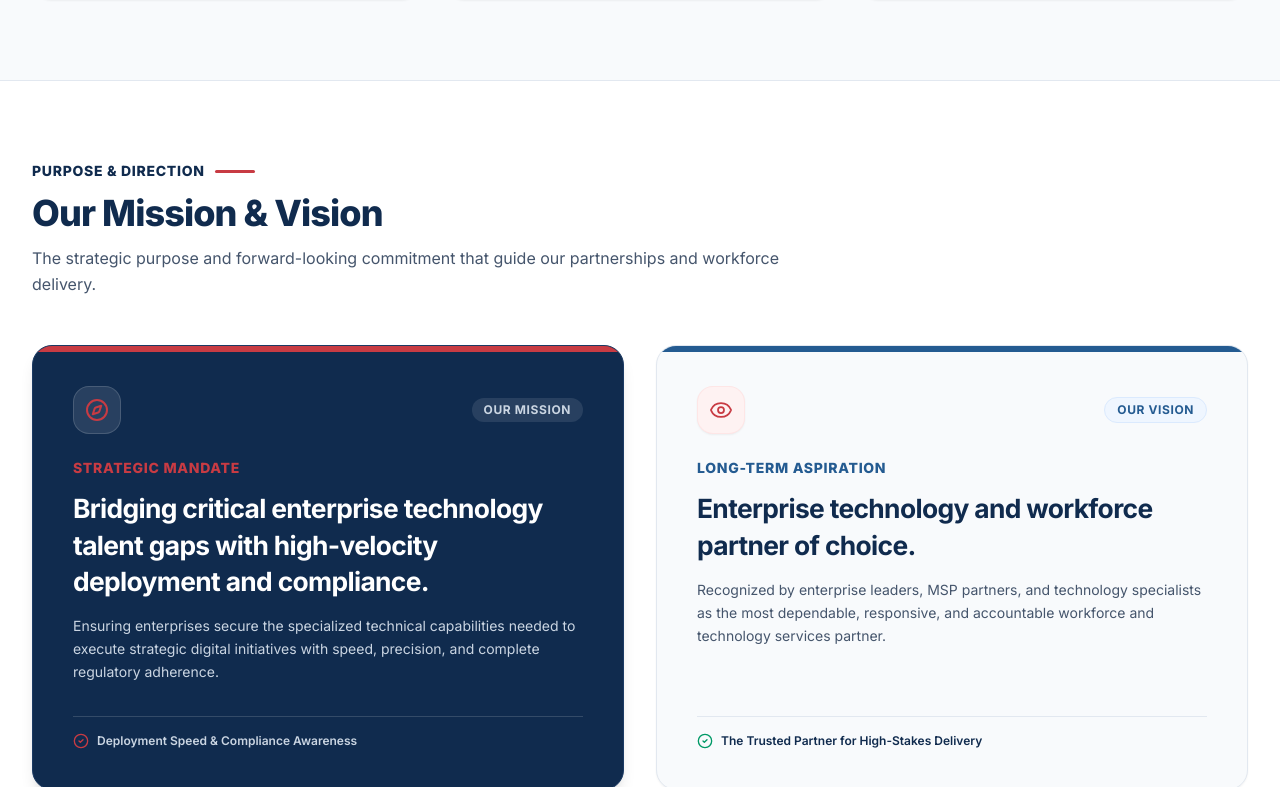
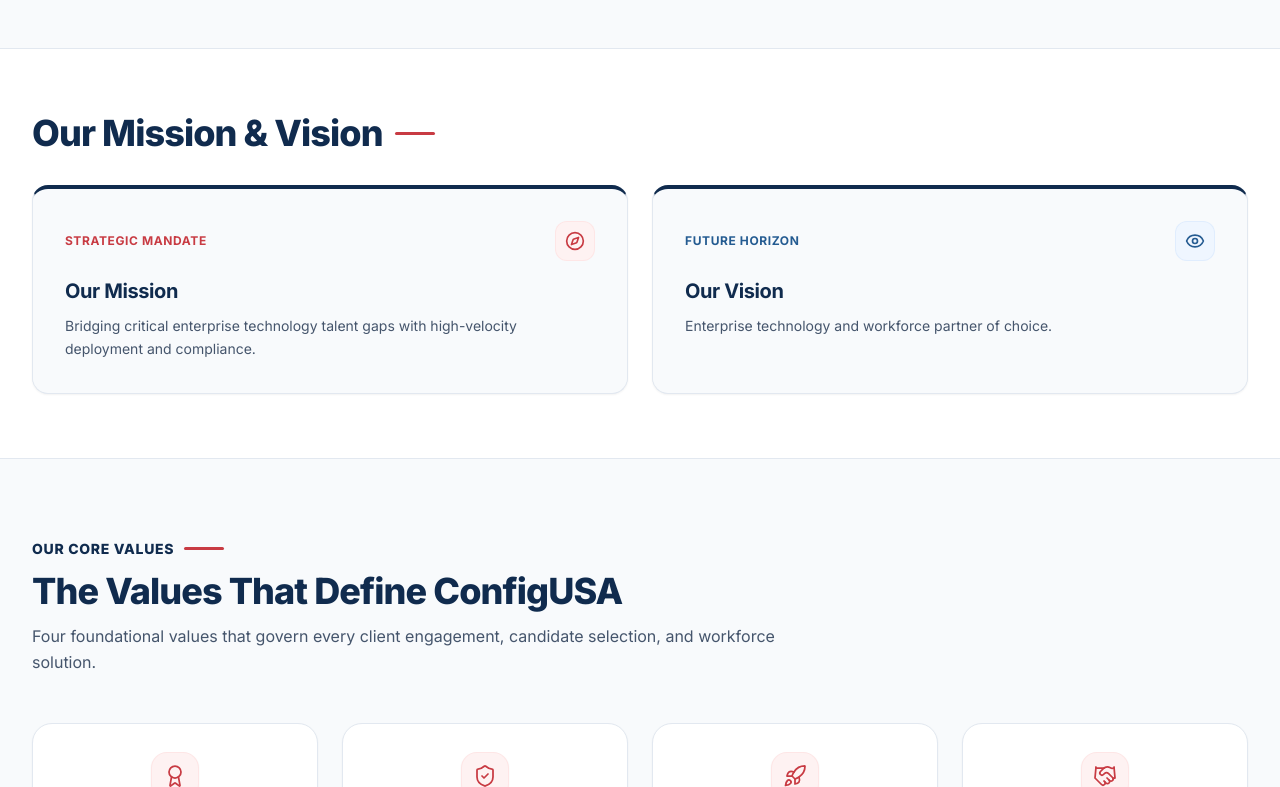
Before and after one commit to Vali389/config-website, a React (Vite) app: page /about in a window 1280 px wide. Shown: the part 2413-3200 px from the top of the page. Built offline with nearby package versions, Linux system fonts and the light colour scheme.

Commit message:
refactor(about): remove redundant kickers from Our Story and Leadership, apply Gold small cards layout for Mission & Vision

```diff
--- a/src/routes/about.tsx
+++ b/src/routes/about.tsx
@@ -279,15 +279,12 @@ function AboutPage() {
               {/* Right Column: Story Copy */}
               <div className="lg:col-span-7 space-y-5">
                 <div>
-                  <div className="flex items-center gap-2.5 mb-3">
-                    <span className="text-xs sm:text-sm font-extrabold uppercase tracking-wider text-[#102B4E]">
-                      COMPANY BACKGROUND
-                    </span>
+                  <div className="flex items-center gap-3">
+                    <h2 className="text-2xl sm:text-3xl lg:text-4xl font-extrabold text-[#102B4E] tracking-tight leading-tight">
+                      Our Story
+                    </h2>
                     <span className="w-10 h-[3px] bg-[#C83B43] rounded-full inline-block" />
                   </div>
-                  <h2 className="text-2xl sm:text-3xl lg:text-4xl font-extrabold text-[#102B4E] tracking-tight leading-tight">
-                    Our Story
-                  </h2>
                 </div>
 
                 <div className="space-y-4 text-sm sm:text-base text-slate-600 leading-relaxed">
@@ -384,91 +381,61 @@ function AboutPage() {
       </section>
 
       {/* ─────────────────────────────────────────────────────────────────── */}
-      {/* 4 & 5. Our Mission & Our Vision (Prominent Executive Showcase)      */}
+      {/* 4 & 5. Our Mission & Our Vision (Gold Small Cards Layout)           */}
       {/* ─────────────────────────────────────────────────────────────────── */}
-      <section id="mission-vision" className="py-14 sm:py-16 lg:py-20 bg-white border-b border-slate-200 scroll-mt-24">
+      <section id="mission-vision" className="py-12 sm:py-14 lg:py-16 bg-white border-b border-slate-200 scroll-mt-24">
         <div className="container-enterprise">
           <FadeUp>
-            <div className="max-w-3xl mb-12">
-              <div className="flex items-center gap-2.5 mb-3">
-                <span className="text-xs sm:text-sm font-extrabold uppercase tracking-wider text-[#102B4E]">
-                  PURPOSE & DIRECTION
-                </span>
-                <span className="w-10 h-[3px] bg-[#C83B43] rounded-full inline-block" />
-              </div>
+            <div className="flex items-center gap-3 mb-8">
               <h2 className="text-2xl sm:text-3xl lg:text-4xl font-extrabold text-[#102B4E] tracking-tight">
                 Our Mission & Vision
               </h2>
-              <p className="mt-3 text-sm sm:text-base leading-relaxed text-slate-600">
-                The strategic purpose and forward-looking commitment that guide our partnerships and workforce delivery.
-              </p>
+              <span className="w-10 h-[3px] bg-[#C83B43] rounded-full inline-block" />
             </div>
           </FadeUp>
 
-          {/* 2 Executive Feature Cards */}
-          <div className="grid md:grid-cols-2 gap-8 items-stretch">
+          {/* Gold Small Cards Grid */}
+          <div className="grid sm:grid-cols-2 gap-6">
             {/* Mission Card */}
-            <FadeUp delay={0.08} className="h-full">
-              <div className="group relative overflow-hidden rounded-2xl bg-[#102B4E] text-white p-8 sm:p-10 shadow-lg border border-[#1b3a63] hover:-translate-y-1.5 hover:shadow-2xl transition-all duration-300 h-full flex flex-col justify-between before:absolute before:top-0 before:inset-x-0 before:h-1.5 before:bg-[#C83B43]">
+            <FadeUp delay={0.06} className="h-full">
+              <div className="rounded-xl border border-slate-200 bg-[#F8FAFC] p-7 sm:p-8 shadow-xs flex flex-col justify-between border-t-4 border-t-[#102B4E] hover:border-t-[#C83B43] hover:-translate-y-1.5 hover:shadow-md hover:bg-white transition-all duration-300 h-full">
                 <div>
-                  <div className="flex items-center justify-between mb-6">
-                    <span className="flex h-12 w-12 items-center justify-center rounded-xl bg-white/10 text-white border border-white/15 group-hover:scale-105 transition-transform">
-                      <Compass className="h-6 w-6 text-[#C83B43]" />
+                  <div className="flex items-center justify-between mb-4">
+                    <span className="text-xs font-bold uppercase tracking-wider text-[#C83B43]">
+                      Strategic Mandate
                     </span>
-                    <span className="text-xs font-bold uppercase tracking-wider text-slate-300 bg-white/10 px-3 py-1 rounded-full">
-                      Our Mission
+                    <span className="flex h-10 w-10 items-center justify-center rounded-lg bg-red-50 text-[#C83B43] border border-red-100/70">
+                      <Compass className="h-5 w-5 stroke-[2]" />
                     </span>
                   </div>
-
-                  <h3 className="text-xs sm:text-sm font-extrabold uppercase tracking-wider text-[#C83B43] mb-3">
-                    STRATEGIC MANDATE
+                  <h3 className="text-xl font-bold text-[#102B4E] mb-2.5">
+                    Our Mission
                   </h3>
-
-                  <p className="text-xl sm:text-2xl lg:text-[1.65rem] font-bold text-white leading-snug tracking-tight mb-4">
+                  <p className="text-sm leading-relaxed text-slate-600">
                     Bridging critical enterprise technology talent gaps with high-velocity deployment and compliance.
                   </p>
-
-                  <p className="text-xs sm:text-sm text-slate-300 leading-relaxed">
-                    Ensuring enterprises secure the specialized technical capabilities needed to execute strategic digital initiatives with speed, precision, and complete regulatory adherence.
-                  </p>
-                </div>
-
-                <div className="mt-8 pt-4 border-t border-white/15 flex items-center gap-2 text-xs font-semibold text-slate-300">
-                  <CheckCircle2 className="h-4 w-4 text-[#C83B43]" />
-                  <span>Deployment Speed & Compliance Awareness</span>
                 </div>
               </div>
             </FadeUp>
 
             {/* Vision Card */}
-            <FadeUp delay={0.16} className="h-full">
-              <div className="group relative overflow-hidden rounded-2xl bg-[#F8FAFC] p-8 sm:p-10 shadow-xs border border-slate-200 hover:border-[#245B91] hover:-translate-y-1.5 hover:shadow-xl transition-all duration-300 h-full flex flex-col justify-between before:absolute before:top-0 before:inset-x-0 before:h-1.5 before:bg-[#245B91]">
+            <FadeUp delay={0.12} className="h-full">
+              <div className="rounded-xl border border-slate-200 bg-[#F8FAFC] p-7 sm:p-8 shadow-xs flex flex-col justify-between border-t-4 border-t-[#102B4E] hover:border-t-[#C83B43] hover:-translate-y-1.5 hover:shadow-md hover:bg-white transition-all duration-300 h-full">
                 <div>
-                  <div className="flex items-center justify-between mb-6">
-                    <span className="flex h-12 w-12 items-center justify-center rounded-xl bg-red-50 text-[#C83B43] border border-red-100/70 group-hover:bg-[#102B4E] group-hover:text-white group-hover:border-[#102B4E] group-hover:scale-105 transition-all duration-300 shadow-xs">
-                      <Eye className="h-6 w-6 stroke-[1.75]" />
+                  <div className="flex items-center justify-between mb-4">
+                    <span className="text-xs font-bold uppercase tracking-wider text-[#245B91]">
+                      Future Horizon
                     </span>
-                    <span className="text-xs font-bold uppercase tracking-wider text-[#245B91] bg-blue-50 px-3 py-1 rounded-full border border-blue-100">
-                      Our Vision
+                    <span className="flex h-10 w-10 items-center justify-center rounded-lg bg-blue-50 text-[#245B91] border border-blue-100/70">
+                      <Eye className="h-5 w-5 stroke-[2]" />
                     </span>
                   </div>
-
-                  <h3 className="text-xs sm:text-sm font-extrabold uppercase tracking-wider text-[#245B91] mb-3">
-                    LONG-TERM ASPIRATION
+                  <h3 className="text-xl font-bold text-[#102B4E] mb-2.5">
+                    Our Vision
                   </h3>
-
-                  <p className="text-xl sm:text-2xl lg:text-[1.65rem] font-bold text-[#102B4E] leading-snug tracking-tight mb-4">
+                  <p className="text-sm leading-relaxed text-slate-600">
                     Enterprise technology and workforce partner of choice.
                   </p>
-
-                  <p className="text-xs sm:text-sm text-slate-600 leading-relaxed">
-                    Recognized by enterprise leaders, MSP partners, and technology specialists as the most dependable, responsive, and accountable workforce and technology services partner.
-                  </p>
-                </div>
-
-                <div className="mt-8 pt-4 border-t border-slate-200 flex items-center gap-2 text-xs font-semibold text-[#102B4E]">
-                  <CheckCircle2 className="h-4 w-4 text-emerald-600" />
-                  <span>The Trusted Partner for High-Stakes Delivery</span>
                 </div>
               </div>
             </FadeUp>
@@ -577,15 +544,12 @@ function AboutPage() {
         <div className="container-enterprise">
           <FadeUp>
             <div className="max-w-3xl mb-12">
-              <div className="flex items-center gap-2.5 mb-3">
-                <span className="text-xs sm:text-sm font-extrabold uppercase tracking-wider text-[#102B4E]">
-                  LEADERSHIP & EXPERIENCE
-                </span>
+              <div className="flex items-center gap-3 mb-3">
+                <h2 className="text-2xl sm:text-3xl lg:text-4xl font-extrabold text-[#102B4E] tracking-tight">
+                  Leadership and Experience
+                </h2>
                 <span className="w-10 h-[3px] bg-[#C83B43] rounded-full inline-block" />
               </div>
-              <h2 className="text-2xl sm:text-3xl lg:text-4xl font-extrabold text-[#102B4E] tracking-tight">
-                Leadership and Experience
-              </h2>
               <p className="mt-3 text-sm sm:text-base leading-relaxed text-slate-600">
                 Our leadership brings experience across technology services, enterprise delivery and talent solutions.
               </p>
```
